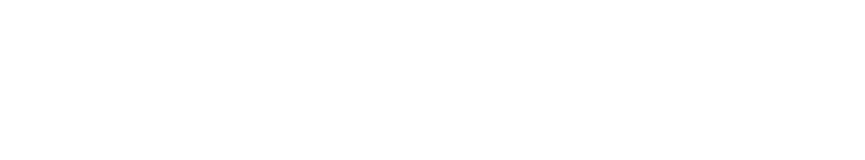
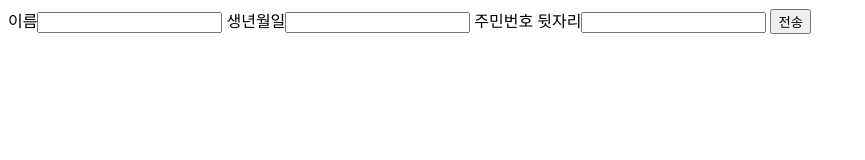
Before and after one commit to kiheyunkim/fido2, a website: page views/first.html in a window 1280 px wide. Shown: the whole page, without its empty margins (0-865 px from the left). Drawn offline with nearby package versions, Linux system fonts and the light colour scheme.

Commit message:
return to past

```diff
--- a/views/first.html
+++ b/views/first.html
@@ -4,7 +4,12 @@
     <meta charset="UTF-8">
     <meta name="viewport" content="width=device-width, initial-scale=1.0">
     <title>Document</title>
+    <script src="https://code.jquery.com/jquery-3.5.1.js"></script>
 </head>
 <body>
+    이름<input name="nickname" type="text">
+    생년월일<input name="nickname" type="text">
+    주민번호 뒷자리<input name="nickname" type="text">
+    <button id="send">전송</button>
 </body>
 </html>
```
